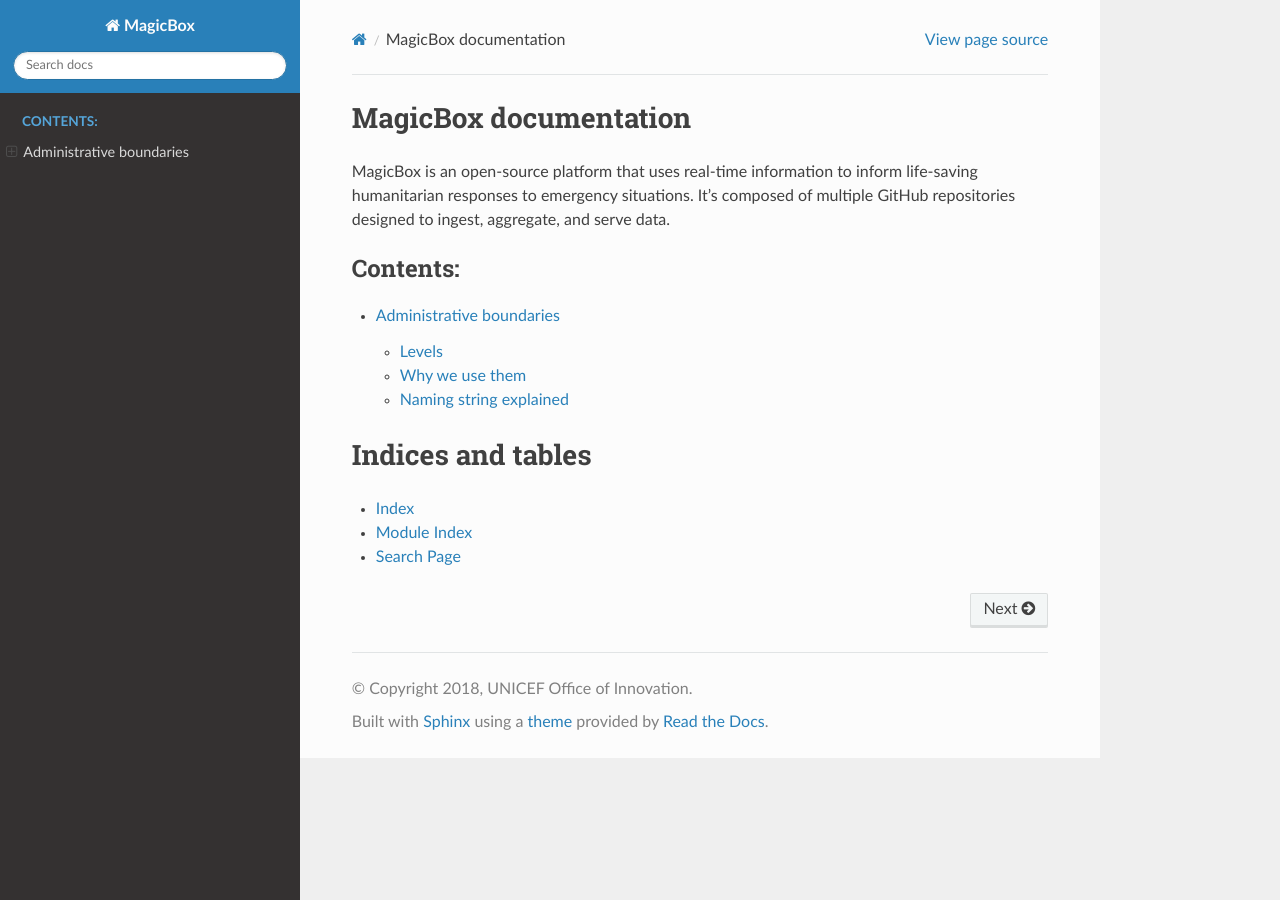
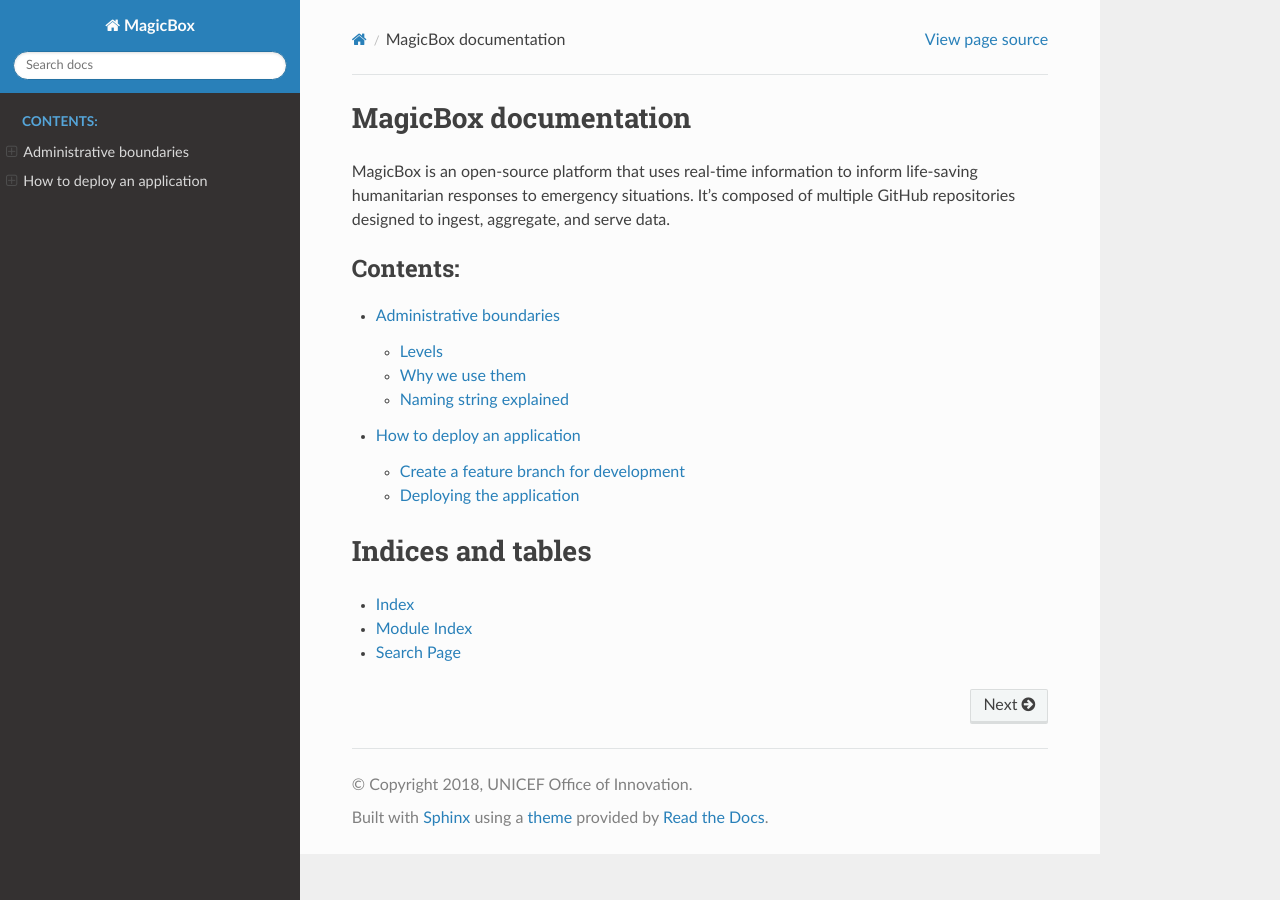
Before and after one commit to unicef/magicbox, a Sphinx documentation site: the page built from docs/index.rst, in a window 1280 px wide. Built offline with Sphinx 7.4.7 and the Read the Docs theme 2.0.0, drawn with Linux system fonts in a browser that asks for light colours; some of the changed lines change nothing that is shown.

Commit message:
Add deployment guide

```diff
--- /dev/null
+++ b/docs/admin/deployment-guide.rst
@@ -0,0 +1,181 @@
+############################
+How to deploy an application
+############################
+
+
+In UNICEF - Office of Innovation team, we use `Azure Web Apps`_ to deploy our
+applications to the cloud.
+
+This guide will walk you through the deployment process of a WebApp in the
+Azure environment. At the end of this guide you will be able to develop, tag
+and deploy the tagged version of the application to the azure servers.
+
+
+***************************************
+Create a feature branch for development
+***************************************
+
+While in development, it is useful to make all of your changes in a feature
+branch named accordingly to the task.
+
+For example, if we want to implement a new feature to show information about
+the country the user clicked in, we could name the branch accordingly to this
+task using the command below:
+
+.. code:: bash
+
+    git checkout -b show_country_information
+
+
+We can implement our features in this branch and submit a Pull Request to
+merge it into the master branch of the app.
+
+
+Create a tag
+============
+
+Once your changes get merged into master, we can create a tag for the current
+version of the application. Make sure to name the tag accordingly with the
+project's convention and following the `semantic versioning`_ rules.
+
+For example, let's suppose that you made a simple fix in the application and
+your changes just got merged from the branch "fix_bug_61" into master. In this
+project, tags are named using the convention "vX.X.X" and the last tag is
+"v1.1.1".
+
+Since your fix is a `patch`_, you can create the tag "v1.1.2" with the command
+
+.. code:: bash
+
+    git tag v1.1.2
+
+Always remember to push the tag to the public repository to make others aware
+of the current project version. You can push your tags to the public
+repository with the command
+
+.. code:: bash
+
+    git push origin master --tags
+
+
+
+*************************
+Deploying the application
+*************************
+
+
+After our changes get merged into master, we can deploy the application to
+Azure.
+
+Each UNICEF's application in Azure have two main deployment slots: production
+and staging.
+
+In the production slot lies the code that you can see in your browser, the
+application as it is, available for the final user.
+
+The staging slot contains the code preparing to be released to production.
+Once your code is in this slot you can take a look in a private url to see how
+your code will respond in production.
+
+If everything looks correct in staging, you can swap the code in production
+with the code in the staging slot to make your changes available for all users.
+
+
+Adding Azure remote for repository
+==================================
+
+
+The first thing we need to do is add the staging remote to our local git
+repository.
+
+Within the project directory, you can add the stagin remote for the project
+issuing the command below.
+
+.. code:: bash
+
+    git remote add staging https://<project-name>-staging@<project-name>-staging.scm.azurewebsites.net:443/<project-name>-staging.git
+
+Make sure to change <project-name> with the project name you are working on.
+
+
+Pushing changes to the staging slot
+===================================
+
+
+You can push changes to the staging repository issuing the command below
+
+.. code:: bash
+
+    git push staging master
+
+This command will push the current version in your master branch to staging in
+azure.
+
+To push a specific tag to azure you can run the command
+
+.. code:: bash
+
+    git push staging tagname:master
+
+Make sure to replace "tagname" with the tag you want to push to azure.
+
+
+Swap staging to production (Web)
+================================
+
+The last step to make your changes available to the public is swap the staging
+environment with the production environment.
+
+Once your code is working properly in the staging environment, you can swap it
+with production. Swaping those slots means that the code in the staging
+environment now answers for the production environment and the code in the
+production environment now lives in the staging environment.
+
+If a bug was introduced in your changes and it was not caught in the staging
+environment and is now in the production environment, all you have to do to
+revert it to the last working version of the application is to swap it again.
+
+To make the swap, go to the `Azure Panel`_ > App Services, find the project
+you are working on and select it.
+
+.. image:: ../_static/image_01.png
+
+In the overview section you will find the "Swap" button, you can click in it.
+
+.. image:: ../_static/image_02.png
+
+Make sure to select in the Swap panel "staging" as source and "production" as
+destination.
+
+.. image:: ../_static/image_03.png
+
+Click OK to make the swap. You will get a notification once it finishes.
+
+To replace your changes for the last working version of the application, just
+repeat this procedure.
+
+
+Swap staging to production (CLI)
+================================
+
+If you have the right permissions in place you can make the swap using the
+`Azure CLI`_.
+
+To do this, make sure you are in the ASM mode running
+
+.. code:: bash
+
+    azure config mode --help
+
+Then you can use
+
+.. code:: bash
+
+    azure site swap <appname>
+
+
+.. _`Azure Web Apps`: https://docs.microsoft.com/en-us/azure/app-service/
+.. _`semantic versioning`: https://semver.org/
+.. _`patch`: https://semver.org/#spec-item-6
+.. _`Azure Panel`: https://portal.azure.com
+.. _`Azure CLI`: https://www.npmjs.com/package/azure-cli
--- a/docs/index.rst
+++ b/docs/index.rst
@@ -15,6 +15,7 @@
    :caption: Contents:
 
    administrative-boundaries
+   admin/deployment-guide
 
 
 Indices and tables
```
Also changed, not shown: docs/_static/image_01.png (added), docs/_static/image_02.png (added), docs/_static/image_03.png (added).
